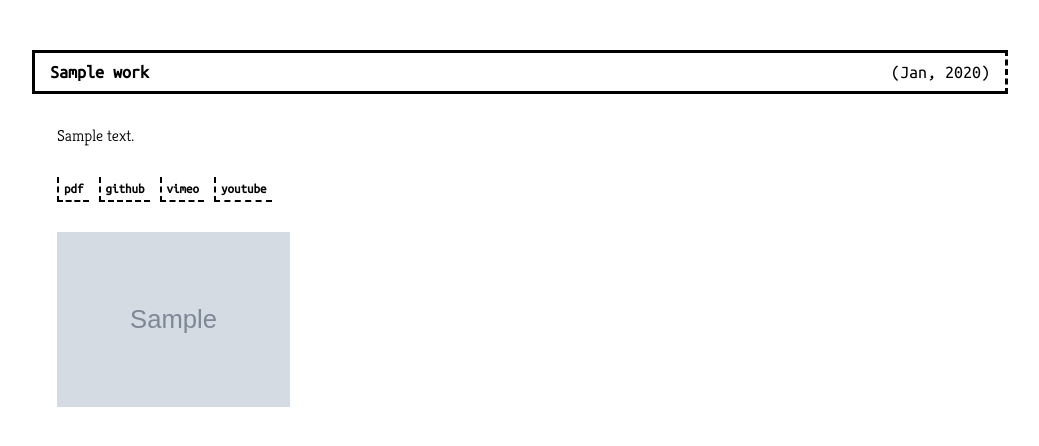
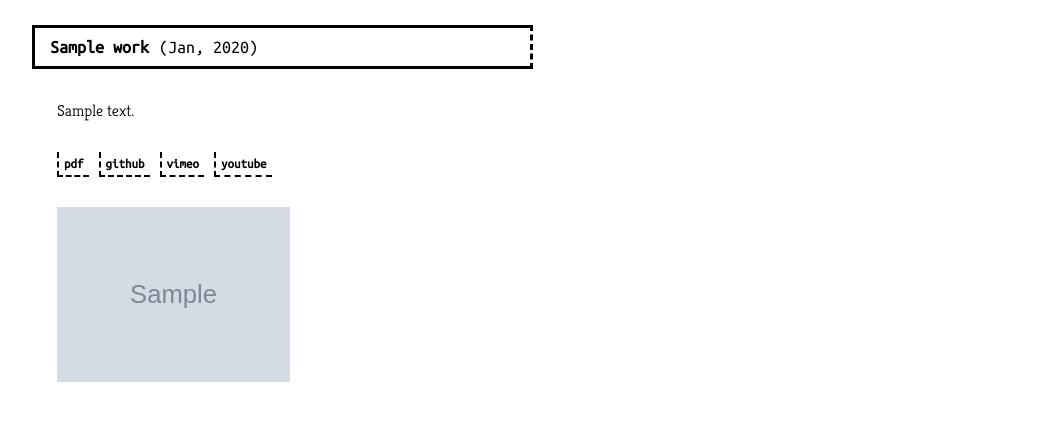
Before and after one commit to ericheep/miscellany, a Django app: a page that uses templates/base.html in a window 1280 px wide. Shown: the part 57-503 px from the top of the page, without its empty margins (1-1040 px from the left). Run offline with Django 3.2, Linux system fonts and the light colour scheme; tables that the repository leaves empty hold one stand-in row (values such as "Sample post"); grey boxes marked "Sample" are stand-in pictures; some libraries are stand-ins or nearby versions.

Commit message:
more work css changes

```diff
--- a/portfolio/static/css/work.css
+++ b/portfolio/static/css/work.css
@@ -3,21 +3,21 @@
     display:flex;
     flex: 0 1 auto;
     flex-direction: column;
-    margin: 50px auto;
+    margin: 25px auto;
 }
 
 #card {
     display: flex;
     flex: 0 1 auto;
     flex-direction: row;
-    max-width: 950px;
+    max-width: 475px;
     order: 0;
     padding: 5px 10px;
     margin: 0px 25px;
     margin-bottom: 15px;
     border: 3px;
     border-style: solid dashed solid solid;
-    justify-content: space-between;
+    justify-content: left;
 }
 
 #title {
@@ -80,12 +80,13 @@
 }
 
 #images {
-    flex: 1 0 auto;
+    flex: 0 1 auto;
     order: 2;
     display: flex;
     flex-direction: row;
     flex-wrap: wrap;
     justify-content: flex-start;
+    max-width: 900px;
 }
 
 #image {
```
